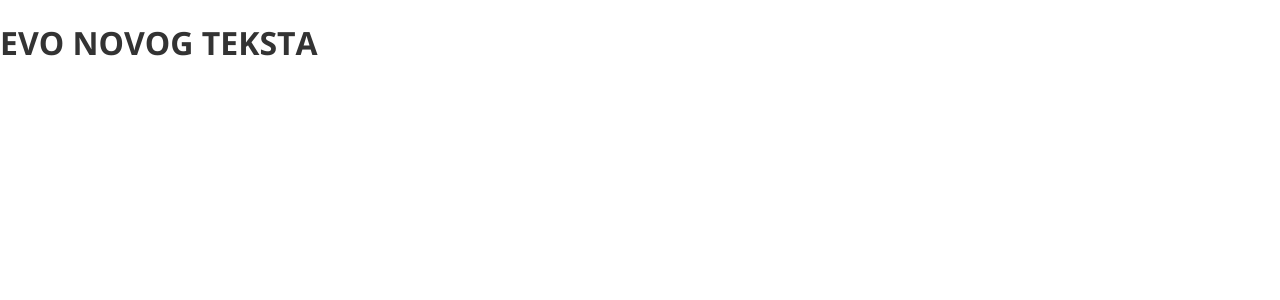
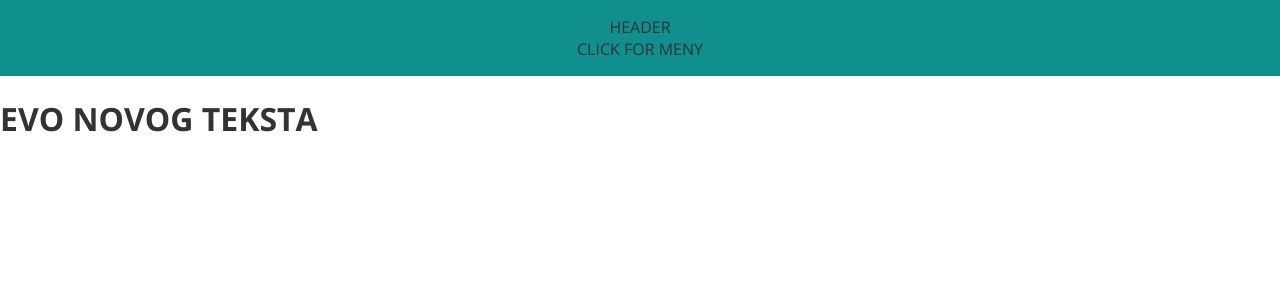
Before and after one commit to BojanIstvancic/matko-vukovic, a Next.js app: page / in a window 1280 px wide. Shown: the top 300 px of the page. Built offline with nearby package versions, Linux system fonts and the light colour scheme.

Commit message:
downgrade nextjs

```diff
--- a/package.json
+++ b/package.json
@@ -17,7 +17,7 @@
     "@types/react-dom": "18.0.11",
     "eslint": "8.35.0",
     "eslint-config-next": "13.2.3",
-    "next": "13.2.3",
+    "next": "12.3.0",
     "react": "18.2.0",
     "react-dom": "18.2.0",
     "styled-components": "^5.3.8",
--- /dev/null
+++ b/src/components/Header.tsx
@@ -0,0 +1,44 @@
+import styled from "styled-components";
+
+const StyledHeader = styled.div`
+  position: sticky;
+  top: 0;
+  left: 0;
+  right: 0;
+  z-index: 100;
+  background: var(--primary);
+`;
+
+const Container = styled.div`
+  position: relative;
+  display: flex;
+  align-items: center;
+  justify-content: space-between;
+  margin: 0 auto;
+  width: 100%;
+  padding: 24px;
+  overflow: hidden;
+
+  @media (min-width: 1200px) {
+    width: 1136px;
+    flex-direction: column;
+    padding: 16px;
+  }
+`;
+
+interface HeaderProps {
+  setDisplayMobileNav: (value: boolean) => void;
+}
+
+const Header: React.FC<HeaderProps> = ({ setDisplayMobileNav }) => {
+  return (
+    <StyledHeader>
+      <Container>
+        HEADER
+        <div onClick={() => setDisplayMobileNav(true)}>CLICK FOR MENY</div>
+      </Container>
+    </StyledHeader>
+  );
+};
+
+export default Header;
--- a/src/components/Layout.tsx
+++ b/src/components/Layout.tsx
@@ -1,7 +1,9 @@
 import Head from "next/head";
 import { useState } from "react";
 import styled from "styled-components";
+import Header from "./Header";
 import MobileNav from "./MobileNav";
+
 const StyledLayout = styled.div`
   min-height: 100vh;
   display: grid;
@@ -10,18 +12,27 @@ const StyledLayout = styled.div`
 
 interface LayoutProps {
   children: JSX.Element;
+  title: string;
+  content: string;
 }
 
-const Layout: React.FC<LayoutProps> = ({ children }) => {
+const Layout: React.FC<LayoutProps> = ({ title, content, children }) => {
   const [displayMobileNav, setDisplayMobileNav] = useState(false);
+
   return (
     <>
+      <Head>
+        <title>{title}</title>
+        <meta property="og:title" content={title} />
+        <meta name="description" content={content} />
+        <meta property="og:description" content={content} />
+      </Head>
       <StyledLayout>
         <MobileNav
           setDisplayMobileNav={setDisplayMobileNav}
           displayMobileNav={displayMobileNav}
         />
-        {/* <Header setDisplayMobileNav={setDisplayMobileNav} />  */}
+        <Header setDisplayMobileNav={setDisplayMobileNav} />
         {children}
         {/* * <Footer /> */}
       </StyledLayout>
--- a/src/components/MobileNav.tsx
+++ b/src/components/MobileNav.tsx
@@ -7,7 +7,7 @@ const StyledNav = styled.div<{ displayMobileNav: boolean }>`
   left: 0;
   right: 0;
   height: 0;
-  background: var(--blue);
+  background: var(--primary);
   transition: all 500ms ease;
   pointer-events: none;
   opacity: 0;
--- a/src/pages/index.tsx
+++ b/src/pages/index.tsx
@@ -1,17 +1,13 @@
-import Head from "next/head";
+import Layout from "../components/Layout";
 
 const Home: React.FC<{}> = () => {
   return (
     <>
-      <Head>
-        <title>Matko Vuković | Naslovna</title>
-        <meta property="og:title" content="Matko Vuković | Naslovna" />
-        <meta name="description" content="description" />
-        <meta property="og:description" content="description" />
-      </Head>
-      <main>
-        <h1>EVO NOVOG TEKSTA</h1>
-      </main>
+      <Layout title={"Matko Vuković | Naslovna"} content={"description"}>
+        <main>
+          <h1>EVO NOVOG TEKSTA</h1>
+        </main>
+      </Layout>
     </>
   );
 };
```
Also changed, not shown: 1 other file (tests, documents, lock files or other folders).
